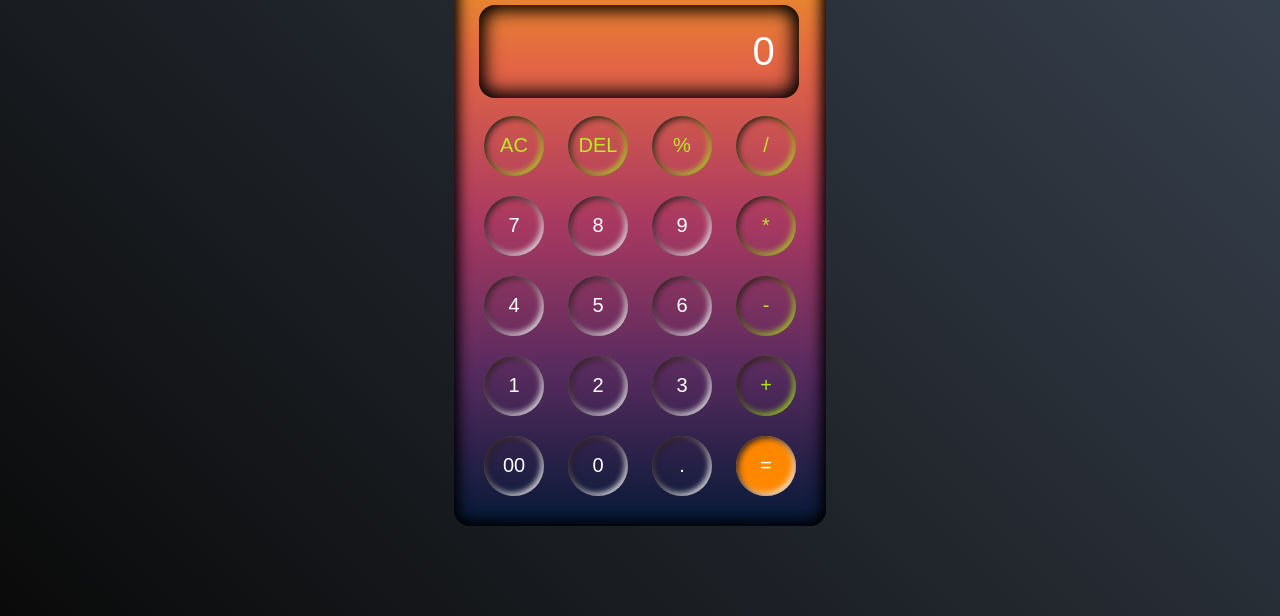
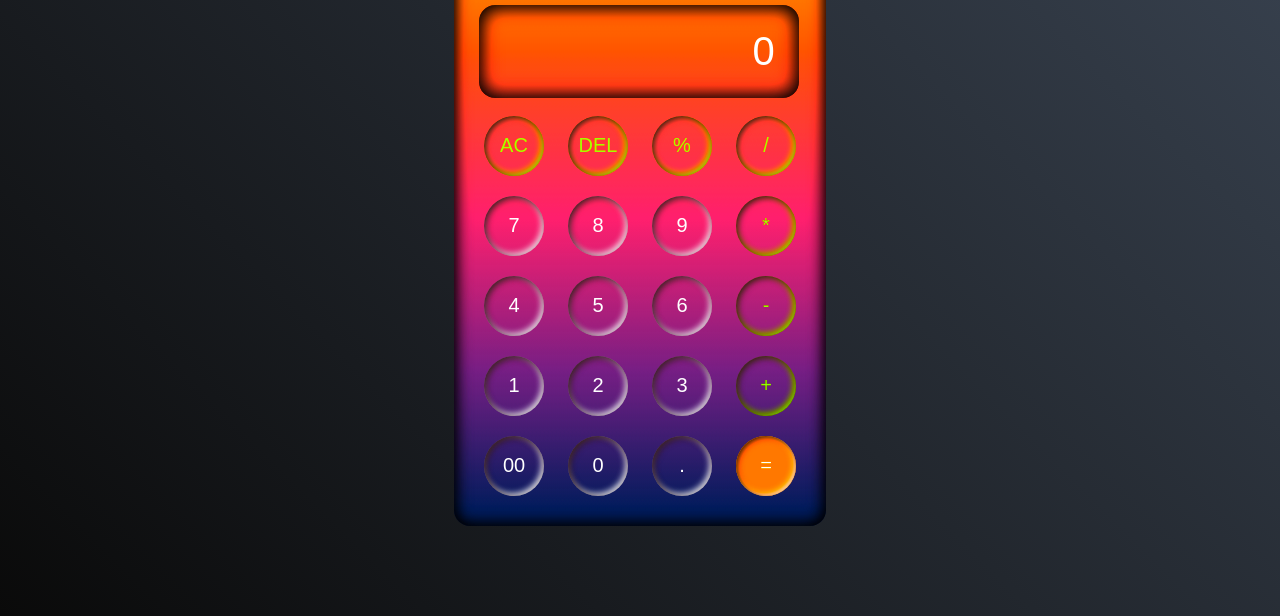
Before and after one commit to rahulkhandait-sde/Calculator, a plain HTML site: page index.html in a window 1280 px wide. Shown: the part 184-800 px from the top of the page. Drawn offline with Linux system fonts and the light colour scheme; a web font is replaced by a local one.

Commit message:
saturation filter added

```diff
--- a/style.css
+++ b/style.css
@@ -44,6 +44,7 @@ body{
     background-image: linear-gradient(to top, #051937, #572b5e, #ab3a61, #e36644, #ebae12);
     box-shadow: inset 3px 3px 15px #000,
             inset -3px -3px 15px #000;
+    filter: saturate(2);
 }
 
 input{
```
